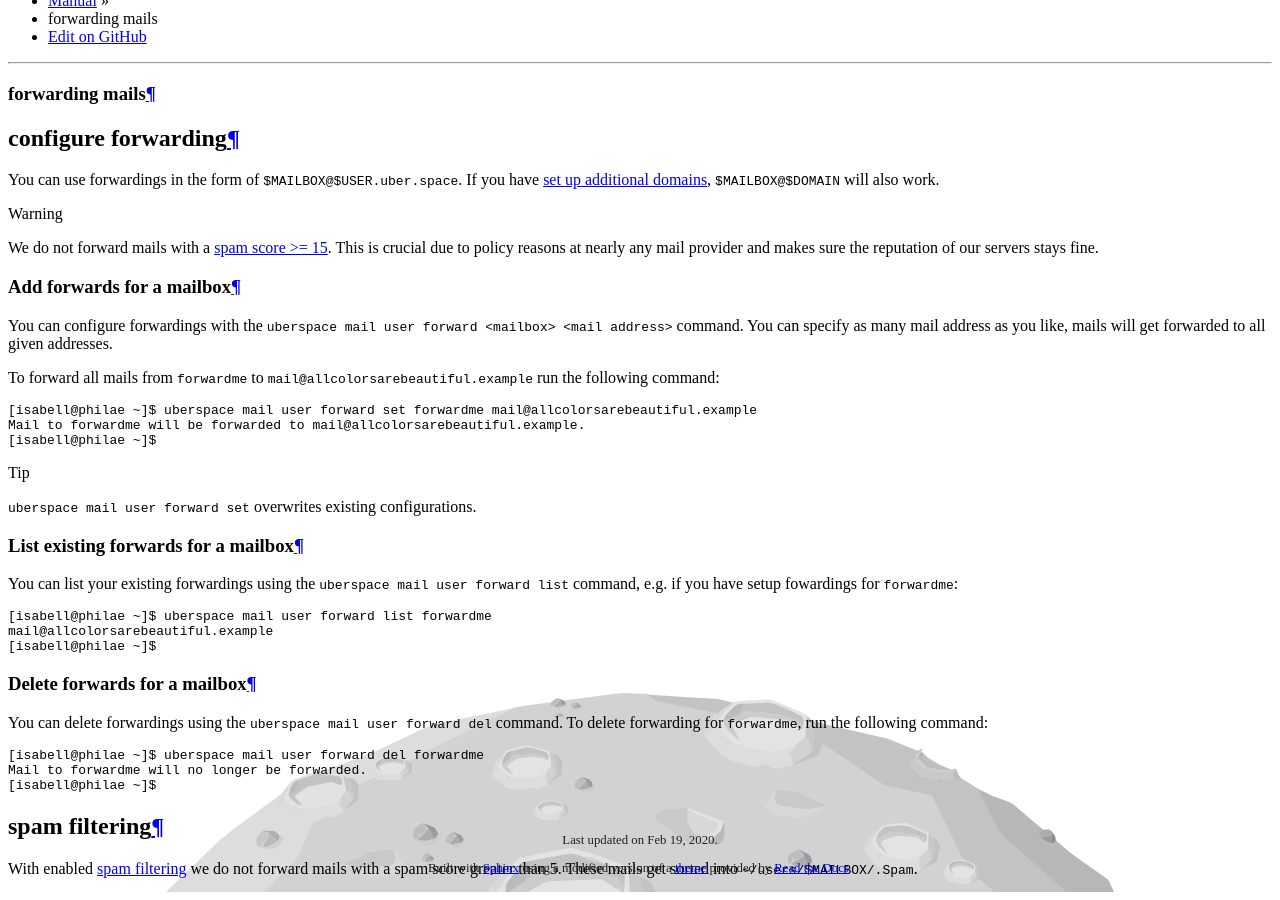
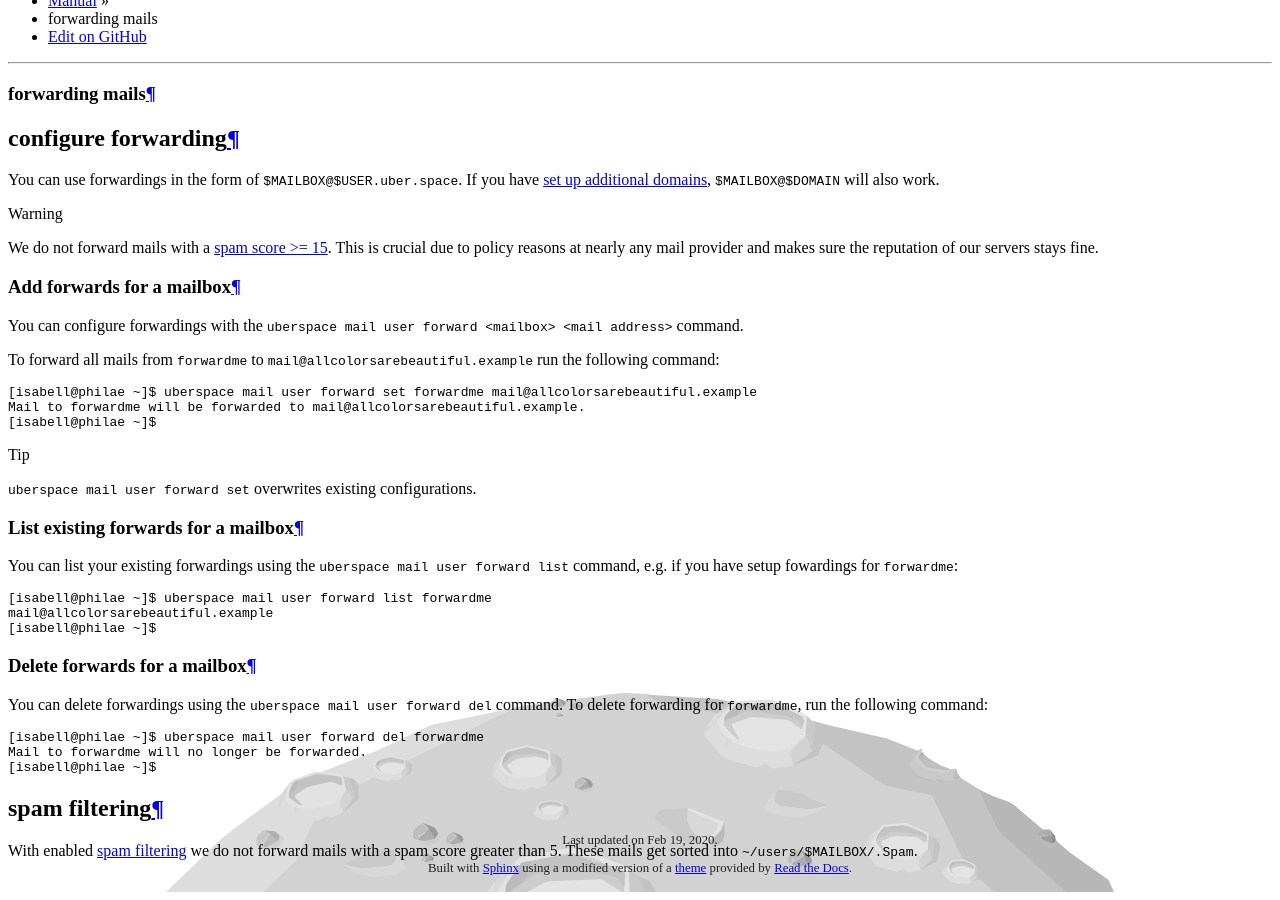
Before and after one commit to Uberspace/manual, a Sphinx documentation site: the page built from source/mail-forwarding.rst, in a window 1280 px wide and 900 px high, scrolled down 1497 px. Built offline with Sphinx 7.4.7 and the Read the Docs theme 2.0.0, drawn with Linux system fonts in a browser that asks for light colours; pages that are not in the unit, such as notebooks, are missing from menus.

Commit message:
fix forwarding mails

```diff
--- a/source/mail-forwarding.rst
+++ b/source/mail-forwarding.rst
@@ -15,7 +15,7 @@ You can use forwardings in the form of ``$MAILBOX@$USER.uber.space``. If you hav
 Add forwards for a mailbox
 --------------------------
 
-You can configure forwardings with the ``uberspace mail user forward <mailbox> <mail address>`` command. You can specify as many mail address as you like, mails will get forwarded to all given addresses.
+You can configure forwardings with the ``uberspace mail user forward <mailbox> <mail address>`` command.
 
 To forward all mails from ``forwardme`` to ``mail@allcolorsarebeautiful.example`` run the following command:
 
```
